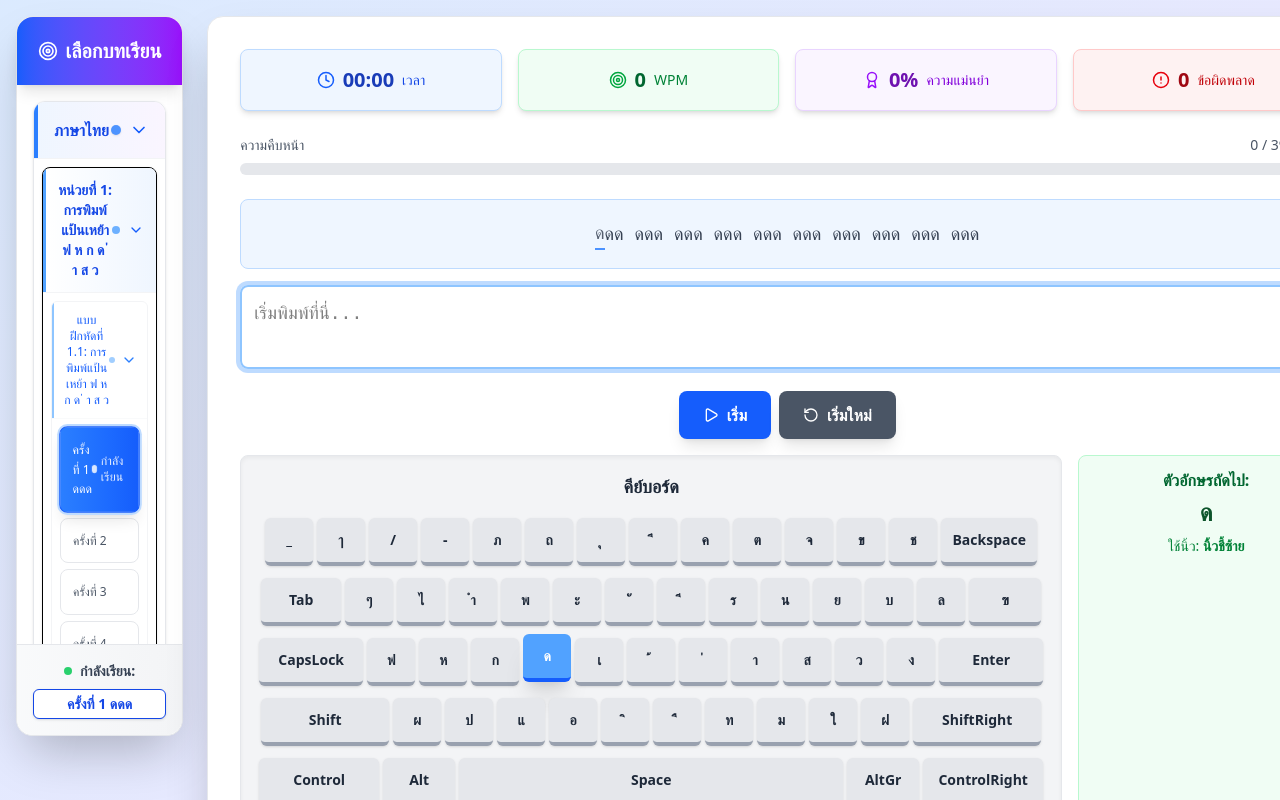
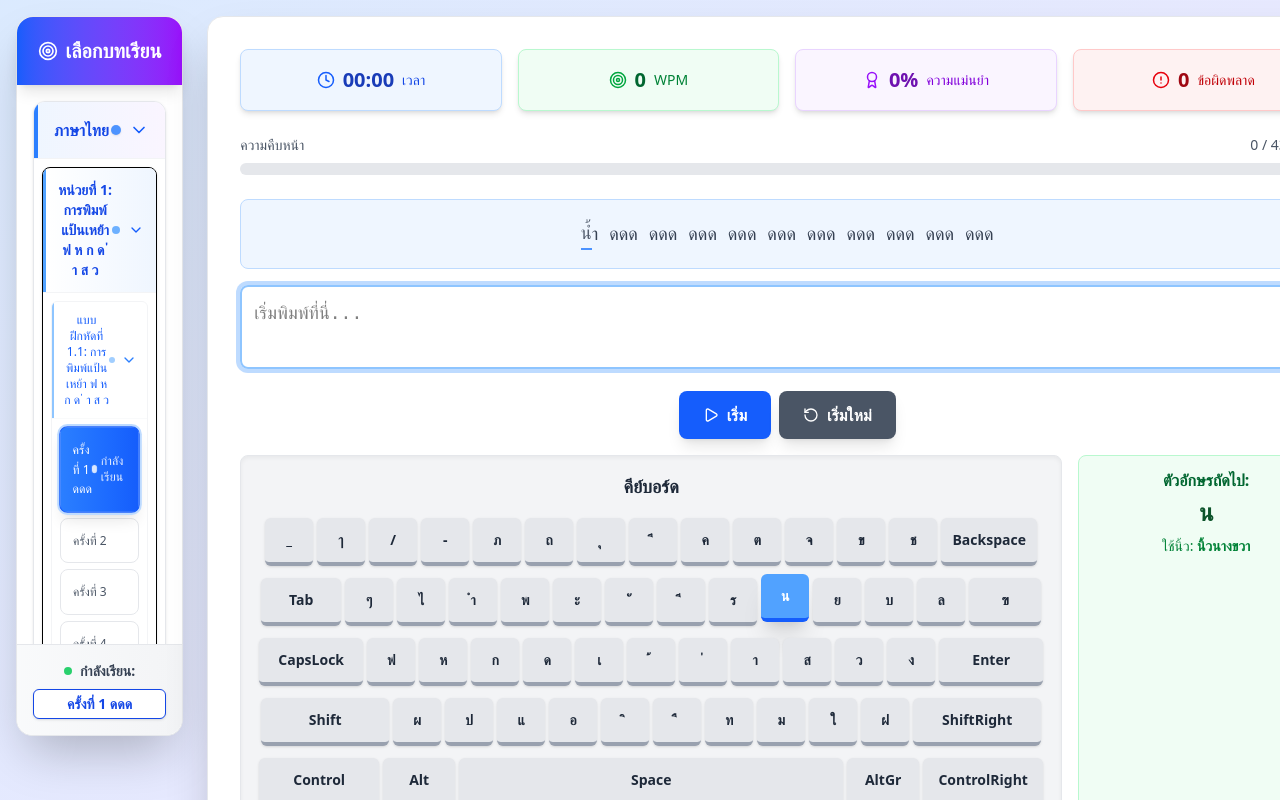
Before and after one commit to AfdolRatchanon/project-typing, a React (Vite) app: page / in a window 1280 px wide. Shown: the top 800 px of the page. Built offline with nearby package versions, Linux system fonts and the light colour scheme.

Commit message:
fix(App.tsx): Thai language fix display tone make (Wannayuk)

```diff
--- a/index.html
+++ b/index.html
@@ -5,6 +5,7 @@
     <link rel="icon" type="image/svg+xml" href="/vite.svg" />
     <meta name="viewport" content="width=device-width, initial-scale=1.0" />
     <link href="https://fonts.googleapis.com/css2?family=Inter:wght@400;500;600;700&display=swap" rel="stylesheet">
+
     <title>Project Typing</title>
   </head>
   <body>
--- a/src/App.css
+++ b/src/App.css
@@ -1 +1,6 @@
 @import "tailwindcss";
+.thai-tone-mark {
+  position: relative;
+  top: -0.3em;
+  display: inline-block;
+}
--- a/src/App.tsx
+++ b/src/App.tsx
@@ -80,6 +80,34 @@ const keyToFingerMap: { [key: string]: string } = {
   'Space': 'thumb',
   'Alt': 'leftThumb',
   'AltGr': 'rightThumb',
+};
+
+// ตัวอักษรที่อยู่ด้านบน (วรรณยุกต์)
+const topMarks = ['่', '้', '๊', '๋'];
+
+// ตัวอักษรที่อยู่ด้านล่าง (สระ)
+const bottomMarks = ['ิ', 'ี', 'ึ', 'ื', 'ำ'];
+
+// ฟังก์ชันตรวจหาว่าข้อความมีการซ้อนทับของตัวอักษรไทยหรือไม่
+const hasThaiStackedChars = (text: string): boolean => {
+  for (let i = 0; i < text.length - 1; i++) {
+    const currentChar = text[i];
+    const nextChar = text[i + 1];
+
+    // ตรวจหาการซ้อนทับ: สระด้านล่าง + วรรณยุกต์ด้านบน
+    if (bottomMarks.includes(currentChar) && topMarks.includes(nextChar)) {
+      return true;
+    }
+
+    // ตรวจหาการซ้อนทับ: พยัญชนะ + สระด้านล่าง + วรรณยุกต์ด้านบน
+    if (i < text.length - 2) {
+      const thirdChar = text[i + 2];
+      if (bottomMarks.includes(nextChar) && topMarks.includes(thirdChar)) {
+        return true;
+      }
+    }
+  }
+  return false;
 };
 
 // Function to determine which Shift key to use based on key position
@@ -529,17 +557,58 @@ const App: React.FC = () => {
     return 'ต้องฝึกเพิ่ม';
   }, [currentLevelId, wpm, accuracy, totalErrors, isFinished]);
 
+  // แทนที่ฟังก์ชัน renderTextToType เดิมด้วยโค้ดนี้:
+
   const renderTextToType = () => {
     const isLastSegment = currentSegmentIndex === segments.length - 1;
     const isTypingComplete = typedText.length === textToType.length;
+
+    // วรรณยุกต์ไทย
+    const toneMarks = ['่', '้', '๊', '๋'];
+    // สระที่อยู่ด้านบน
+    const topVowels = ['ิ', 'ี', 'ึ', 'ื', '์'];
+    // สระอำ
+    const saraAm = 'ำ';
 
     const textElements = textToType.split('').map((char, index) => {
       let colorClass = 'text-gray-700';
       if (index < typedText.length) {
         colorClass = typedText[index] === char ? 'text-green-600' : 'text-red-600 line-through';
       }
+
+      // ตรวจสอบว่าเป็นวรรณยุกต์หรือไม่
+      const isToneMark = toneMarks.includes(char);
+
+      // ตรวจสอบว่ามีสระด้านบนก่อนหน้าหรือไม่ (ในตำแหน่งก่อนหน้า 1-2 ตัว)
+      let hasTopVowelBefore = false;
+
+      // ตรวจสอบว่ามีสระอำหลังวรรณยุกต์หรือไม่ (กรณี น + ้ + ำ)
+      let hasSaraAmAfter = false;
+
+      if (isToneMark && index > 0) {
+        // ตรวจสอบตัวอักษรก่อนหน้า 1 ตัว
+        if (topVowels.includes(textToType[index - 1])) {
+          hasTopVowelBefore = true;
+        }
+        // ตรวจสอบตัวอักษรก่อนหน้า 2 ตัว (กรณีมีพยัญชนะคั่น)
+        else if (index > 1 && topVowels.includes(textToType[index - 2])) {
+          hasTopVowelBefore = true;
+        }
+
+        // ตรวจสอบว่ามีสระอำหลังวรรณยุกต์หรือไม่
+        if (index < textToType.length - 1 && textToType[index + 1] === saraAm) {
+          hasSaraAmAfter = true;
+        }
+      }
+
+      // ถ้าเป็นวรรณยุกต์และมีสระอำตามหลัง ให้เลื่อนขึ้นเหมือนมีสระด้านบน
+      const shouldRaiseToneMark = isToneMark && (hasTopVowelBefore || hasSaraAmAfter);
+
       return (
-        <span key={index} className={`${colorClass} ${index === typedText.length ? 'border-b-2 border-blue-500 animate-pulse' : ''}`}>
+        <span
+          key={index}
+          className={`${colorClass} ${index === typedText.length ? 'border-b-2 border-blue-500 animate-pulse' : ''} ${shouldRaiseToneMark ? 'thai-tone-mark' : ''}`}
+        >
           {char === ' ' && index >= typedText.length ? '\u00A0' : char}
         </span>
       );
--- a/src/data/data.ts
+++ b/src/data/data.ts
@@ -17,7 +17,7 @@ export const languages: Language[] = [
                             {
                                 id: 'thai-practice-1-1-1',
                                 name: 'ครั้งที่ 1 ดดด',
-                                text: 'ดดด ดดด ดดด ดดด ดดด ดดด ดดด ดดด ดดด ดดด',
+                                text: 'น้ำ ดดด ดดด ดดด ดดด ดดด ดดด ดดด ดดด ดดด ดดด',
                             },
                             {
                                 id: 'thai-practice-1-1-2',
@@ -670,7 +670,7 @@ export const languages: Language[] = [
                             {
                                 id: 'thai-practice-5-4-5',
                                 name: 'ครั้งที่ 5 ผมฝากไก่สาวดาวมา',
-                                text: 'ผมฝากไก่สาวดาวมา ไก่สี่ดาวไม่มี ยามย้ายมานอนที่นี่ ผมไม่มี ๆ',
+                                text: 'ผมฝากไก่สามดาวมา ไก่สี่ดาวไม่มี ยามย้ายมานอนที่นี่ ผมไม่มี ๆ',
                             },
                         ]
                     },
@@ -716,7 +716,7 @@ export const languages: Language[] = [
                             {
                                 id: 'english-basic-2-1',
                                 name: 'Level 1: Left Side',
-                                text: 'q w e r t',
+                                text: 'Q W E R T',
                             },
                             {
                                 id: 'english-basic-2-2',
```
